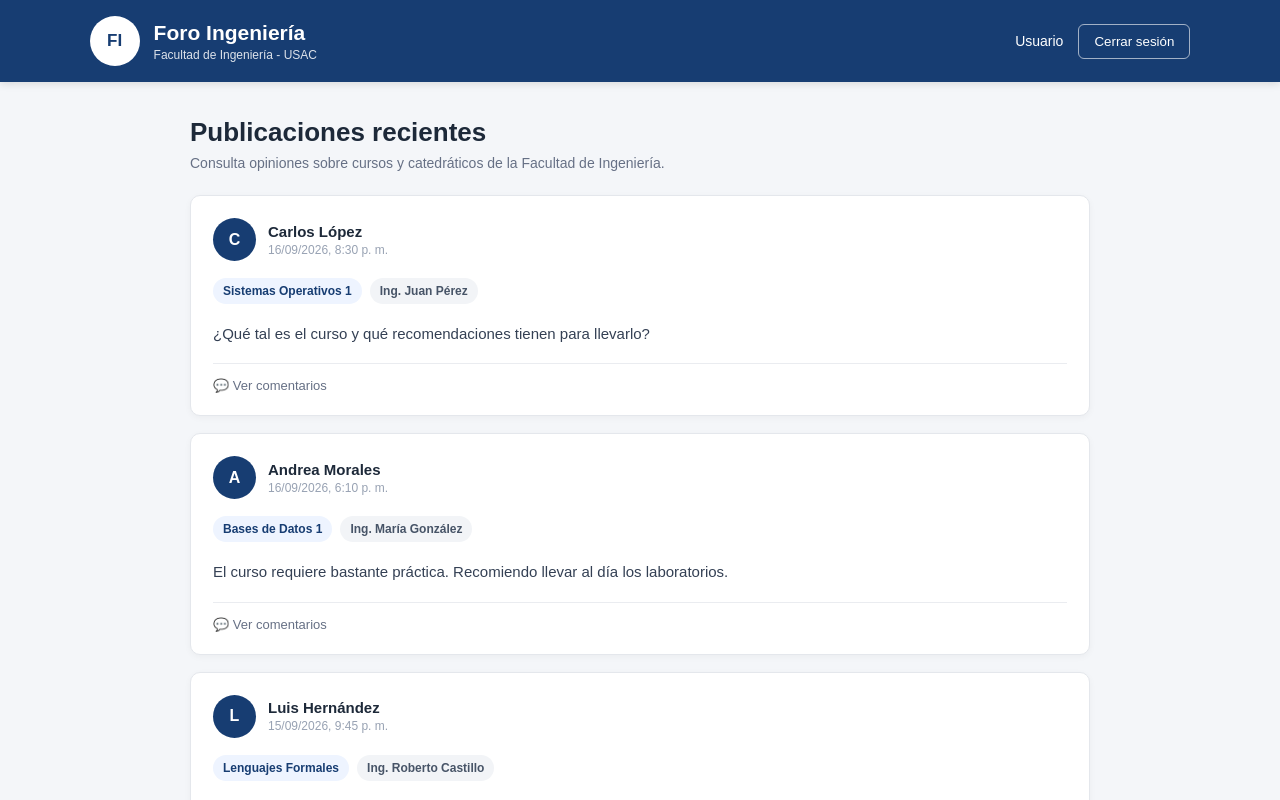
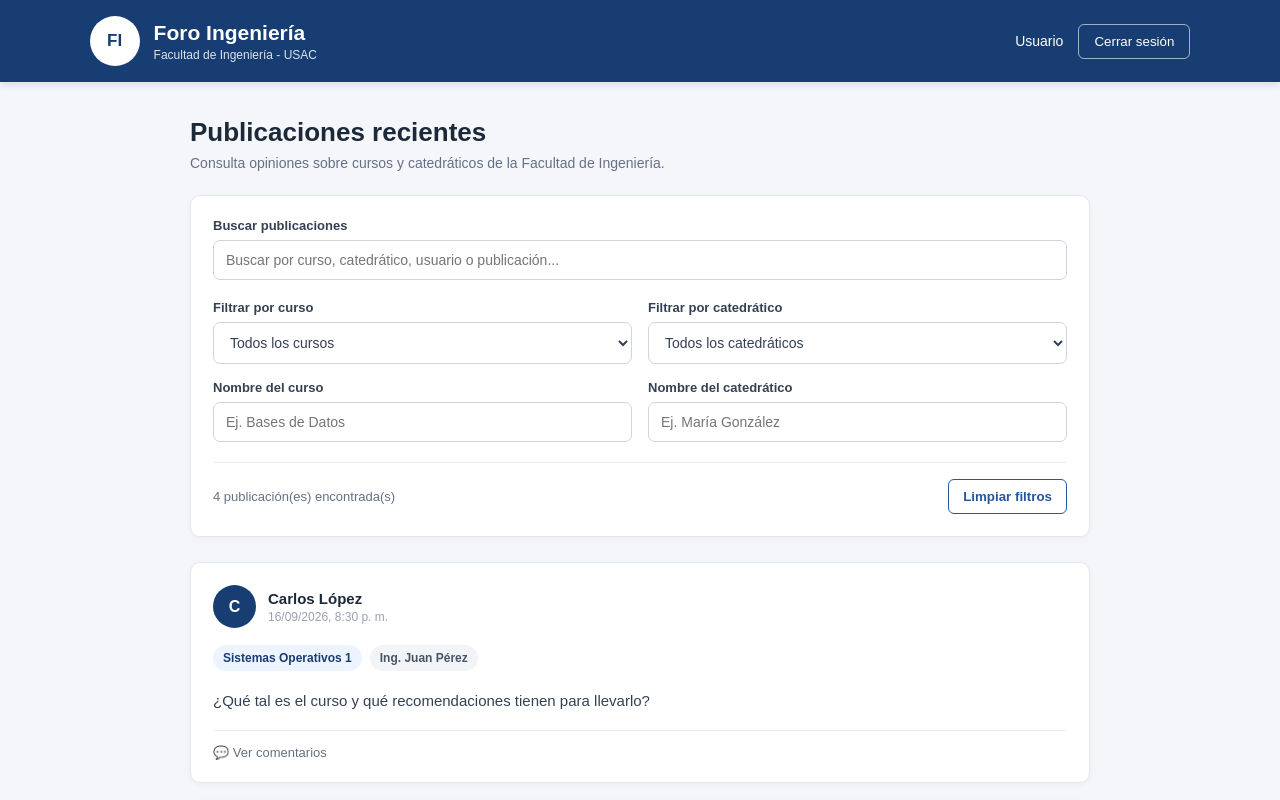
Before and after one commit to aaronmatta/PI_F-_Actividad4_Grupo7, a React app in the folder frontend/: page /inicio in a window 1280 px wide. Shown: the top 800 px of the page. Built offline with nearby package versions, Linux system fonts and the light colour scheme; sample sign-in values are in the browser's storage; the HTML template or start-up script is replaced by a standard one.

Commit message:
feat: agregar busqueda y filtros de publicaciones

```diff
--- a/frontend/src/pages/Inicio.css
+++ b/frontend/src/pages/Inicio.css
@@ -233,5 +233,142 @@
   .inicio-intro h2 {
     font-size: 22px;
   }
+}
+.filtros-panel {
+  margin-bottom: 25px;
+  padding: 22px;
+
+  background: white;
+
+  border: 1px solid #e4e7ec;
+  border-radius: 10px;
+
+  box-shadow: 0 2px 7px rgba(0, 0, 0, 0.04);
+}
+
+.busqueda-principal {
+  margin-bottom: 20px;
+}
+
+.busqueda-principal label,
+.filtro-grupo label {
+  display: block;
+
+  margin-bottom: 7px;
+
+  color: #344054;
+
+  font-size: 13px;
+  font-weight: 600;
+}
+
+.busqueda-principal input,
+.filtro-grupo input,
+.filtro-grupo select {
+  width: 100%;
+  padding: 11px 12px;
+
+  border: 1px solid #d0d5dd;
+  border-radius: 7px;
+
+  background: white;
+
+  color: #344054;
+  font-size: 14px;
+
+  outline: none;
+}
+
+.busqueda-principal input:focus,
+.filtro-grupo input:focus,
+.filtro-grupo select:focus {
+  border-color: #24589c;
+
+  box-shadow:
+    0 0 0 3px rgba(36, 88, 156, 0.1);
+}
+
+.filtros-grid {
+  display: grid;
+
+  grid-template-columns:
+    repeat(2, minmax(0, 1fr));
+
+  gap: 16px;
+}
+
+.filtro-grupo {
+  min-width: 0;
+}
+
+.filtros-footer {
+  margin-top: 20px;
+  padding-top: 16px;
+
+  display: flex;
+  justify-content: space-between;
+  align-items: center;
+
+  border-top: 1px solid #eaecf0;
+
+  color: #667085;
+  font-size: 13px;
+}
+
+.limpiar-button {
+  padding: 9px 14px;
+
+  border: 1px solid #24589c;
+  border-radius: 6px;
+
+  background: white;
+  color: #24589c;
+
+  font-weight: 600;
+
+  cursor: pointer;
+}
+
+.limpiar-button:hover {
+  background: #eef4ff;
+}
+
+.sin-resultados {
+  padding: 45px 20px;
+
+  background: white;
+
+  border: 1px solid #e4e7ec;
+  border-radius: 10px;
+
+  text-align: center;
+}
+
+.sin-resultados h3 {
+  margin: 0 0 8px;
+
+  color: #344054;
+}
+
+.sin-resultados p {
+  margin: 0 0 18px;
+
+  color: #667085;
+
+  font-size: 14px;
+}
+
+@media (max-width: 700px) {
+
+  .filtros-grid {
+    grid-template-columns: 1fr;
+  }
+
+  .filtros-footer {
+    align-items: flex-start;
+    flex-direction: column;
+
+    gap: 13px;
+  }
 
 }
--- a/frontend/src/pages/Inicio.jsx
+++ b/frontend/src/pages/Inicio.jsx
@@ -1,4 +1,4 @@
-import { useMemo } from 'react';
+import { useMemo, useState } from 'react';
 import { Navigate, useNavigate } from 'react-router-dom';
 import './Inicio.css';
 
@@ -8,14 +8,13 @@ function Inicio() {
   const token = localStorage.getItem('token');
   const usuarioGuardado = localStorage.getItem('usuario');
 
-  if (!token) {
-    return (
-      <Navigate
-        to="/login"
-        replace
-      />
-    );
-  }
+  const [busqueda, setBusqueda] = useState('');
+  const [cursoSeleccionado, setCursoSeleccionado] = useState('');
+  const [catedraticoSeleccionado, setCatedraticoSeleccionado] =
+    useState('');
+  const [nombreCurso, setNombreCurso] = useState('');
+  const [nombreCatedratico, setNombreCatedratico] = useState('');
+
 
   let usuario = null;
 
@@ -28,9 +27,8 @@ function Inicio() {
   }
 
   /*
-    Estas publicaciones son únicamente datos de prueba.
-    Más adelante serán reemplazadas por información
-    obtenida desde el backend.
+    Datos temporales.
+    Más adelante serán obtenidos desde el backend.
   */
   const publicaciones = useMemo(() => [
     {
@@ -72,13 +70,112 @@ function Inicio() {
   ], []);
 
   /*
-    Ordenamos por fecha:
-    publicación más reciente primero.
+    Obtenemos los cursos disponibles
+    sin repetir nombres.
   */
-  const publicacionesOrdenadas = [...publicaciones].sort(
+  const cursos = useMemo(() => {
+    return [
+      ...new Set(
+        publicaciones.map(
+          (publicacion) => publicacion.curso
+        )
+      ),
+    ];
+  }, [publicaciones]);
+
+  /*
+    Obtenemos los catedráticos disponibles
+    sin repetir nombres.
+  */
+  const catedraticos = useMemo(() => {
+    return [
+      ...new Set(
+        publicaciones.map(
+          (publicacion) => publicacion.catedratico
+        )
+      ),
+    ];
+  }, [publicaciones]);
+
+  if (!token) {
+    return (
+      <Navigate
+        to="/login"
+        replace
+       />
+      );
+    }
+
+  /*
+    Aplicamos todos los filtros.
+  */
+  const publicacionesFiltradas = publicaciones
+    .filter((publicacion) => {
+      const textoBusqueda =
+        busqueda.trim().toLowerCase();
+
+      const coincideBusqueda =
+        !textoBusqueda ||
+        publicacion.mensaje
+          .toLowerCase()
+          .includes(textoBusqueda) ||
+        publicacion.curso
+          .toLowerCase()
+          .includes(textoBusqueda) ||
+        publicacion.catedratico
+          .toLowerCase()
+          .includes(textoBusqueda) ||
+        publicacion.usuario
+          .toLowerCase()
+          .includes(textoBusqueda);
+
+      const coincideCurso =
+        !cursoSeleccionado ||
+        publicacion.curso === cursoSeleccionado;
+
+      const coincideCatedratico =
+        !catedraticoSeleccionado ||
+        publicacion.catedratico ===
+          catedraticoSeleccionado;
+
+      const coincideNombreCurso =
+        !nombreCurso.trim() ||
+        publicacion.curso
+          .toLowerCase()
+          .includes(
+            nombreCurso.trim().toLowerCase()
+          );
+
+      const coincideNombreCatedratico =
+        !nombreCatedratico.trim() ||
+        publicacion.catedratico
+          .toLowerCase()
+          .includes(
+            nombreCatedratico
+              .trim()
+              .toLowerCase()
+          );
+
+      return (
+        coincideBusqueda &&
+        coincideCurso &&
+        coincideCatedratico &&
+        coincideNombreCurso &&
+        coincideNombreCatedratico
+      );
+    })
+    .sort(
       (a, b) =>
         new Date(b.fecha) - new Date(a.fecha)
     );
+
+  const limpiarFiltros = () => {
+    setBusqueda('');
+    setCursoSeleccionado('');
+    setCatedraticoSeleccionado('');
+    setNombreCurso('');
+    setNombreCatedratico('');
+  };
 
   const cerrarSesion = () => {
     localStorage.removeItem('token');
@@ -103,6 +200,7 @@ function Inicio() {
       <header className="inicio-header">
 
         <div className="header-brand">
+
           <div className="header-logo">
             FI
           </div>
@@ -116,6 +214,7 @@ function Inicio() {
               Facultad de Ingeniería - USAC
             </p>
           </div>
+
         </div>
 
         <div className="header-user">
@@ -155,9 +254,159 @@ function Inicio() {
 
         </section>
 
+        <section className="filtros-panel">
+
+          <div className="busqueda-principal">
+
+            <label htmlFor="busqueda">
+              Buscar publicaciones
+            </label>
+
+            <input
+              id="busqueda"
+              type="text"
+              placeholder="Buscar por curso, catedrático, usuario o publicación..."
+              value={busqueda}
+              onChange={(event) =>
+                setBusqueda(event.target.value)
+              }
+            />
+
+          </div>
+
+          <div className="filtros-grid">
+
+            <div className="filtro-grupo">
+
+              <label htmlFor="filtroCurso">
+                Filtrar por curso
+              </label>
+
+              <select
+                id="filtroCurso"
+                value={cursoSeleccionado}
+                onChange={(event) =>
+                  setCursoSeleccionado(
+                    event.target.value
+                  )
+                }
+              >
+                <option value="">
+                  Todos los cursos
+                </option>
+
+                {cursos.map((curso) => (
+                  <option
+                    key={curso}
+                    value={curso}
+                  >
+                    {curso}
+                  </option>
+                ))}
+              </select>
+
+            </div>
+
+            <div className="filtro-grupo">
+
+              <label htmlFor="filtroCatedratico">
+                Filtrar por catedrático
+              </label>
+
+              <select
+                id="filtroCatedratico"
+                value={catedraticoSeleccionado}
+                onChange={(event) =>
+                  setCatedraticoSeleccionado(
+                    event.target.value
+                  )
+                }
+              >
+                <option value="">
+                  Todos los catedráticos
+                </option>
+
+                {catedraticos.map(
+                  (catedratico) => (
+                    <option
+                      key={catedratico}
+                      value={catedratico}
+                    >
+                      {catedratico}
+                    </option>
+                  )
+                )}
+              </select>
+
+            </div>
+
+            <div className="filtro-grupo">
+
+              <label htmlFor="nombreCurso">
+                Nombre del curso
+              </label>
+
+              <input
+                id="nombreCurso"
+                type="text"
+                placeholder="Ej. Bases de Datos"
+                value={nombreCurso}
+                onChange={(event) =>
+                  setNombreCurso(
+                    event.target.value
+                  )
+                }
+              />
+
+            </div>
+
+            <div className="filtro-grupo">
+
+              <label htmlFor="nombreCatedratico">
+                Nombre del catedrático
+              </label>
+
+              <input
+                id="nombreCatedratico"
+                type="text"
+                placeholder="Ej. María González"
+                value={nombreCatedratico}
+                onChange={(event) =>
+                  setNombreCatedratico(
+                    event.target.value
+                  )
+                }
+              />
+
+            </div>
+
+          </div>
+
+          <div className="filtros-footer">
+
+            <span>
+              {publicacionesFiltradas.length}
+              {' '}
+              publicación(es) encontrada(s)
+            </span>
+
+            <button
+              type="button"
+              className="limpiar-button"
+              onClick={limpiarFiltros}
+            >
+              Limpiar filtros
+            </button>
+
+          </div>
+
+        </section>
+
         <section className="feed">
 
-          {publicacionesOrdenadas.map(
+          {publicacionesFiltradas.length > 0 ? (
+
+            publicacionesFiltradas.map(
               (publicacion) => (
 
                 <article
@@ -174,6 +423,7 @@ function Inicio() {
                     </div>
 
                     <div>
+
                       <h3>
                         {publicacion.usuario}
                       </h3>
@@ -183,6 +433,7 @@ function Inicio() {
                           publicacion.fecha
                         )}
                       </span>
+
                     </div>
 
                   </div>
@@ -214,6 +465,31 @@ function Inicio() {
                 </article>
 
               )
+            )
+
+          ) : (
+
+            <div className="sin-resultados">
+
+              <h3>
+                No se encontraron publicaciones
+              </h3>
+
+              <p>
+                Prueba cambiando o eliminando
+                alguno de los filtros.
+              </p>
+
+              <button
+                type="button"
+                className="limpiar-button"
+                onClick={limpiarFiltros}
+              >
+                Limpiar filtros
+              </button>
+
+            </div>
+
           )}
 
         </section>
```
Lines whose indentation alone changed are shown as unchanged.
